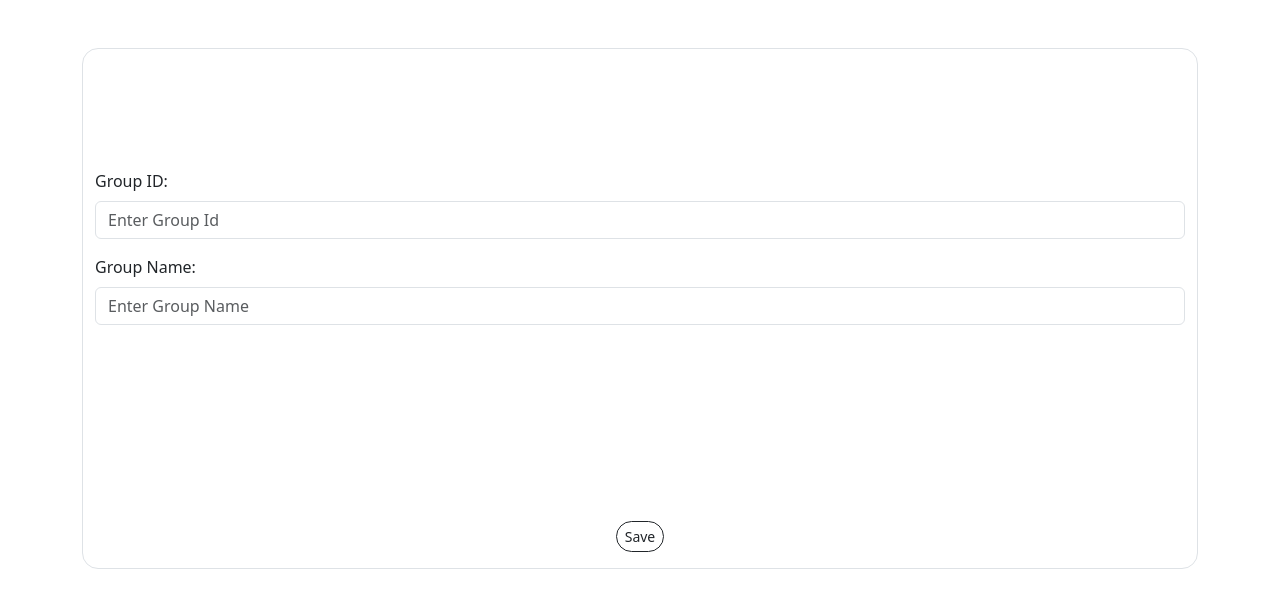
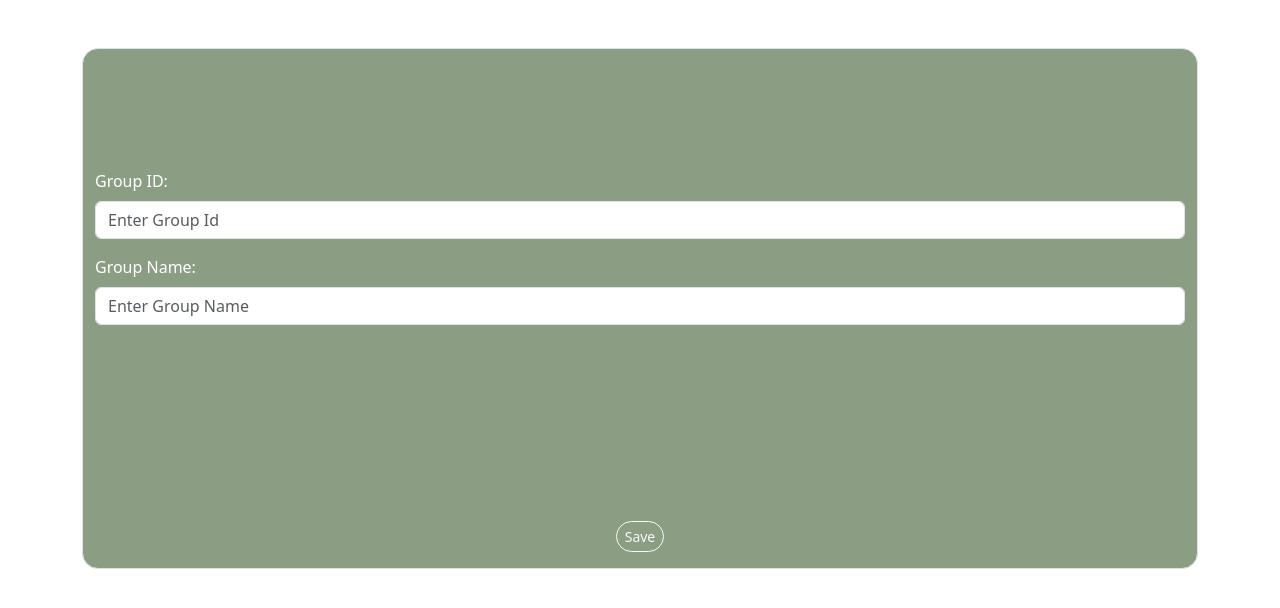
Before and after one commit to brandonhjh/PawfectPals, a Vue app in the folder pawfectpal-frontend/: page /createGroup in a window 1280 px wide. Shown: the top 608 px of the page. Built offline with nearby package versions, Linux system fonts and the light colour scheme; no server answers.

Commit message:
added colour to create group page

```diff
--- a/pawfectpal-frontend/src/views/Create-group-view.vue
+++ b/pawfectpal-frontend/src/views/Create-group-view.vue
@@ -25,7 +25,7 @@
           <div class="col d-flex justify-content-center">
             <button
               type="submit"
-              class="btn btn-outline-dark rounded-pill btn-sm"
+              class="btn btn-outline-light rounded-pill btn-sm"
             >
               Save
             </button>
@@ -42,4 +42,12 @@ export default {
   components: {},
 };
 </script>
-<style lang="css"></style>
+
+<style lang="css">
+.container.border.rounded-4.pt-4.pb-3 {
+  color: white;
+  background-color:#8B9D83;
+}
+
+
+</style>
```
